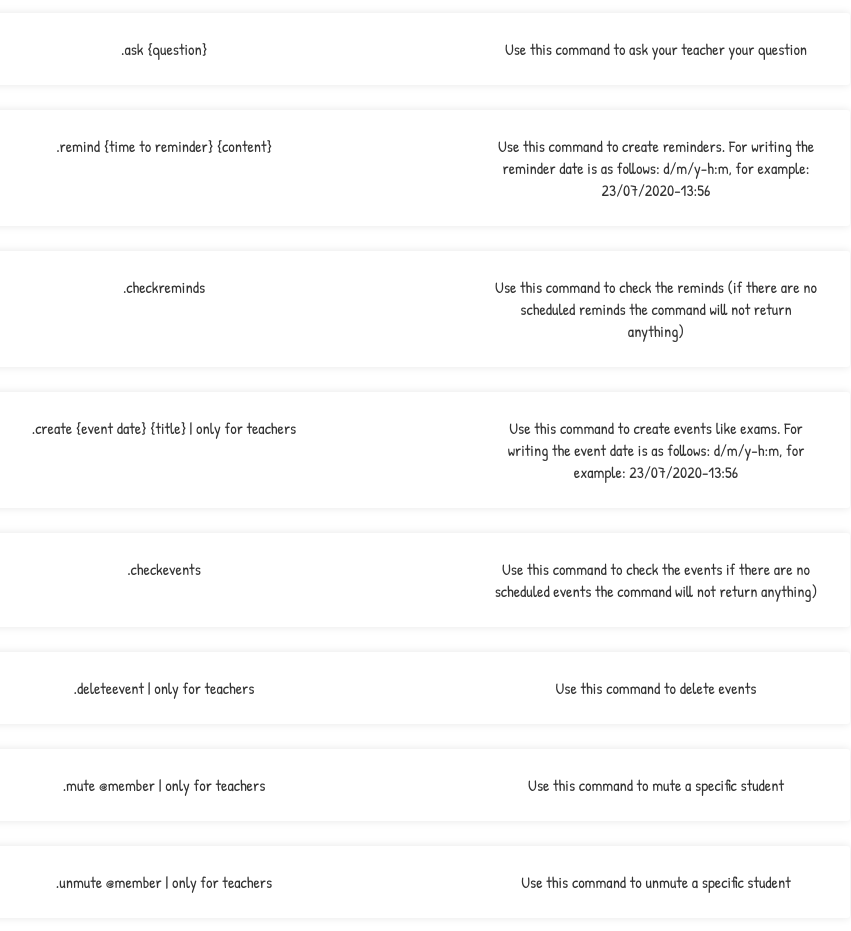
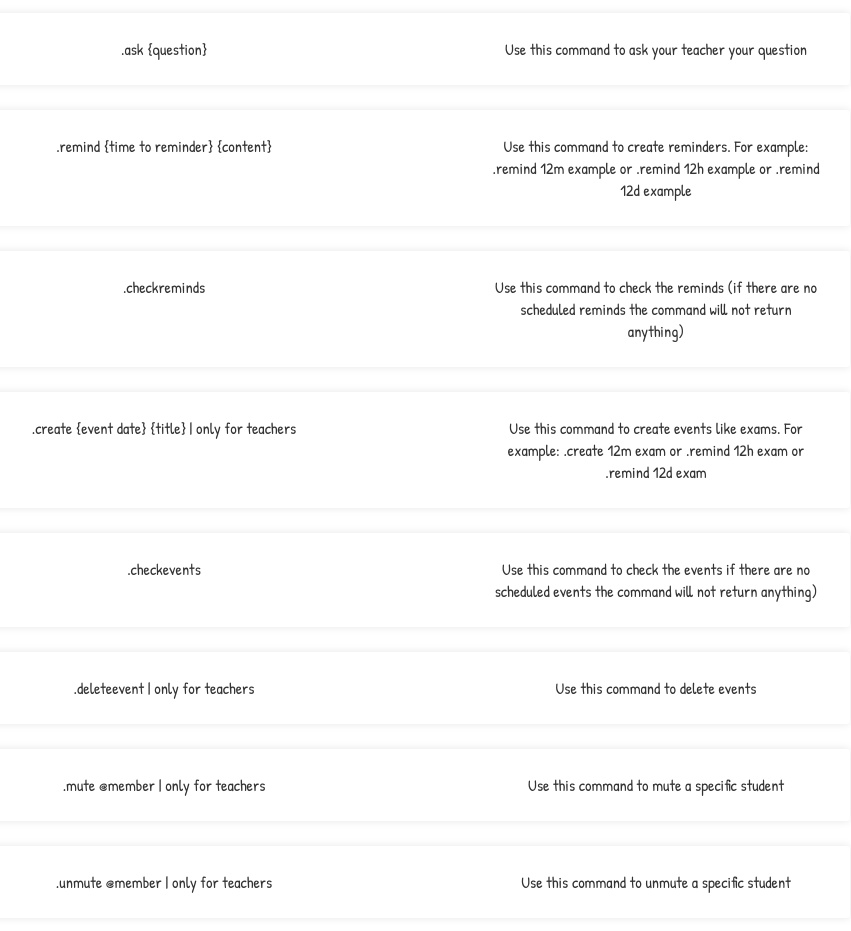
Before and after one commit to darguello1998/classcord-website, a plain HTML site: page index.html in a window 1280 px wide. Shown: the part 2320-3251 px from the top of the page, without its empty margins (230-1081 px from the left). Drawn offline with nearby package versions, Linux system fonts and the light colour scheme.

Commit message:
Commands updated

```diff
--- a/index.html
+++ b/index.html
@@ -4,6 +4,7 @@
     <meta charset="UTF-8">
     <title>ClassCord</title>
     <meta name="description" content="The bot that facilitates the use of discord in educational environments."/>
+    <meta name="keywords" content="classcord, ClassCord, CLASSCORD, Alex Craviotto, alex craviotto"/>
     <meta name="author" content="Alex Craviotto" />
     <link rel="icon" href="img/logo-cropped.png">
     <meta name="viewport" content="width=device-width, user-scalable=no, initial-scale=1.0, maximum-scale=1.0, minimum-scale=1.0">
@@ -68,7 +69,7 @@
           </li>
           <li class="table-row">
             <div class="col col-1" data-label="Command">.remind {time to reminder} {content}</div>
-            <div class="col col-2" data-label="Function">Use this command to create reminders. For writing the reminder date is as follows: d/m/y-h:m, for example: 23/07/2020-13:56</div>
+            <div class="col col-2" data-label="Function">Use this command to create reminders. For example: .remind 12m example or .remind 12h example or .remind 12d example</div>
           </li>
           <li class="table-row">
             <div class="col col-1" data-label="Command">.checkreminds</div>
@@ -76,7 +77,7 @@
           </li>
           <li class="table-row">
             <div class="col col-1" data-label="Command">.create {event date} {title} | only for teachers</div>
-            <div class="col col-2" data-label="Function">Use this command to create events like exams. For writing the event date is as follows: d/m/y-h:m, for example: 23/07/2020-13:56</div>
+            <div class="col col-2" data-label="Function">Use this command to create events like exams. For example: .create 12m exam or .remind 12h exam or .remind 12d exam</div>
           </li>
           <li class="table-row">
             <div class="col col-1" data-label="Command">.checkevents</div>
```
